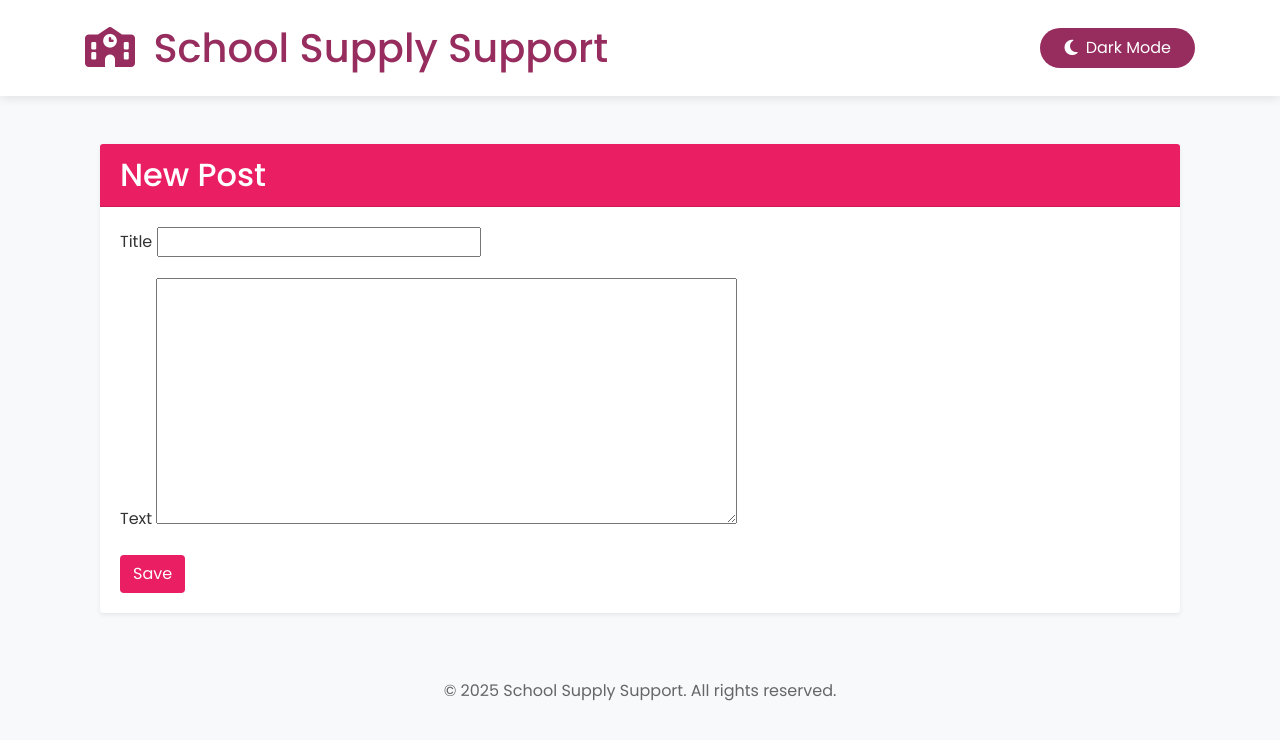
After one commit to Ngourndii-dev/school-supply-support, a Django app: page /post/new/ in a window 1280 px wide. The commit adds this page. Shown: the top 740 px of the page. Run offline with Django 5.2, Linux system fonts and the light colour scheme.

Commit message:
Added views to create/edit blog post inside the site.

```diff
--- /dev/null
+++ b/blog/forms.py
@@ -0,0 +1,9 @@
+from django import forms
+
+from .models import Volonteer
+
+class PostForm(forms.ModelForm):
+
+    class Meta:
+        model = Volonteer
+        fields = ('title', 'text',)
--- a/blog/templates/blog/base.html
+++ b/blog/templates/blog/base.html
@@ -14,6 +14,11 @@
 <body class="light-mode">
     <header>
         <div class="container d-flex justify-content-between align-items-center">
+            {% if user.is_authenticated %}
+                <a href="{% url 'post_new' %}" class="top-menu">
+                    📄➕
+                </a>
+            {% endif %}
             <h1 class="mb-0">
                 <a href="/" class="text-decoration-none">
                     <i class="fas fa-school icon-wrapper"></i> School Supply Support
--- /dev/null
+++ b/blog/templates/blog/post_edit.html
@@ -0,0 +1,25 @@
+{% extends 'blog/base.html' %}
+
+{% block content %}
+    <div class="container mt-4">
+        <div class="card shadow-sm border-0">
+            <div class="card-header text-white" style="background-color: #e91e63;">  <!-- Rose -->
+                <h2 class="mb-0">New Post</h2>
+            </div>
+            <div class="card-body">
+                <form method="POST" class="post-form">{% csrf_token %}
+                    {% for field in form %}
+                        <div class="mb-3">
+                            <label class="form-label">{{ field.label }}</label>
+                            {{ field }}
+                            {% if field.help_text %}
+                                <small class="text-muted">{{ field.help_text }}</small>
+                            {% endif %}
+                        </div>
+                    {% endfor %}
+                    <button type="submit" class="btn text-white" style="background-color: #e91e63;">Save</button>
+                </form>
+            </div>
+        </div>
+    </div>
+{% endblock %}
--- a/blog/templates/blog/post_list.html
+++ b/blog/templates/blog/post_list.html
@@ -7,7 +7,8 @@
             </time>
             <h2>
                 <a href="{% url 'post_detail' pk=post.pk %}" class="text-decoration-none">
-                    <i class="fas fa-book-open icon-wrapper"></i> {{ post.title }}
+                    <i class="fas fa-book-open icon-wrapper"></i>
+                    {{ post.title }}
                 </a>
             </h2>
             <p>{{ post.text|linebreaksbr }}</p>
--- a/blog/urls.py
+++ b/blog/urls.py
@@ -4,4 +4,6 @@ from . import views
 urlpatterns = [
     path('', views.post_list, name='post_list'),
     path('post/<int:pk>/', views.post_detail, name='post_detail'),
+    path('post/new/', views.post_new, name='post_new'),
+    path('post/<int:pk>/edit/', views.post_edit, name='post_edit'),
 ]
--- a/blog/views.py
+++ b/blog/views.py
@@ -2,9 +2,36 @@ from django.shortcuts import render
 from django.utils import timezone
 from .models import Volonteer
 from django.shortcuts import render, get_object_or_404
+from .forms import PostForm
+from django.shortcuts import redirect
 def post_list(request):
     posts = Volonteer.objects.filter(published_date__lte=timezone.now()).order_by('published_date')
     return render(request, 'blog/post_list.html', {'posts': posts})
 def post_detail(request, pk):
     post = get_object_or_404(Volonteer, pk=pk)
     return render(request, 'blog/post_detail.html', {'post': post})
+def post_new(request):
+    if request.method == "POST":
+        form = PostForm(request.POST)
+        if form.is_valid():
+            post = form.save(commit=False)
+            post.author = request.user
+            post.published_date = timezone.now()
+            post.save()
+            return redirect('post_detail', pk=post.pk)
+    else:
+        form = PostForm()
+    return render(request, 'blog/post_edit.html', {'form': form})
+def post_edit(request, pk):
+    post = get_object_or_404(Volonteer, pk=pk)
+    if request.method == "POST":
+        form = PostForm(request.POST, instance=post)
+        if form.is_valid():
+            post = form.save(commit=False)
+            post.author = request.user
+            post.published_date = timezone.now()
+            post.save()
+            return redirect('post_detail', pk=post.pk)
+    else:
+        form = PostForm(instance=post)
+    return render(request, 'blog/post_edit.html', {'form': form})
```
Also changed, not shown: blog/templates/blog/post_detail.html (+7 -0 lines).
